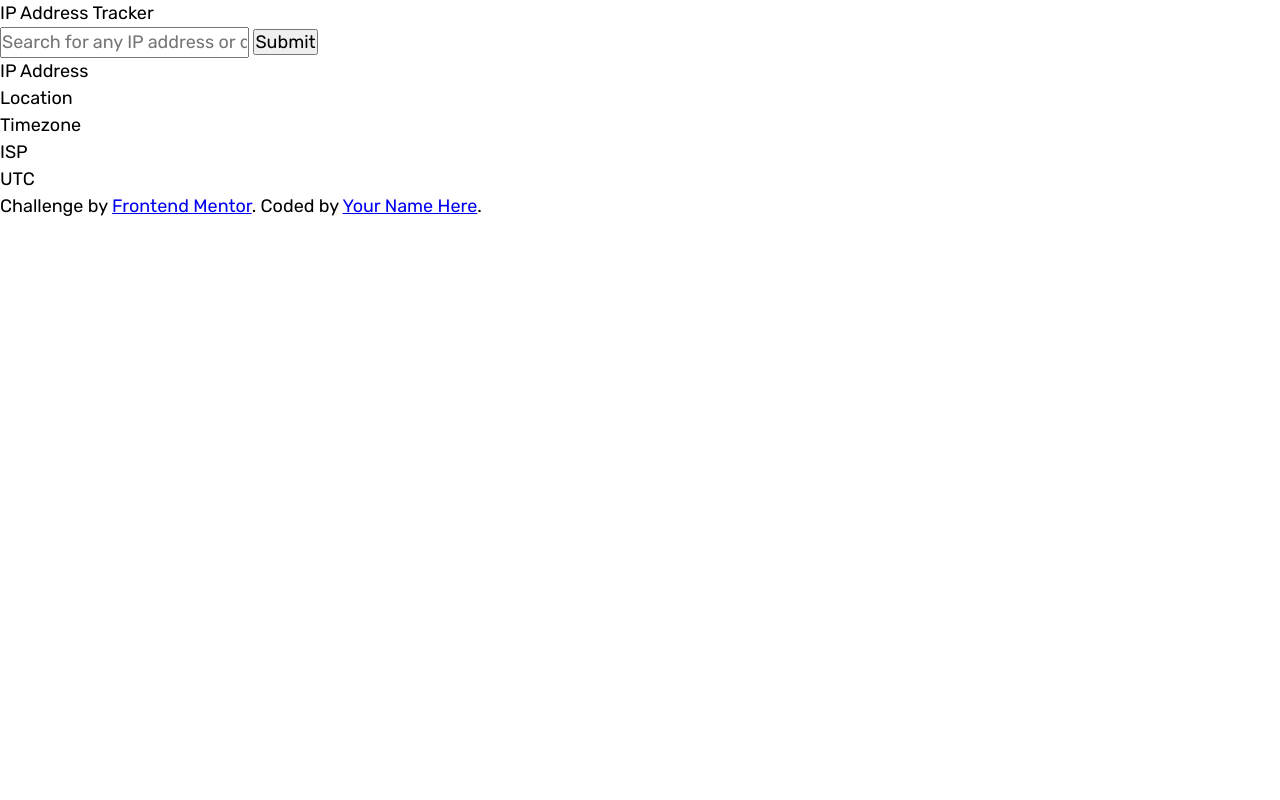
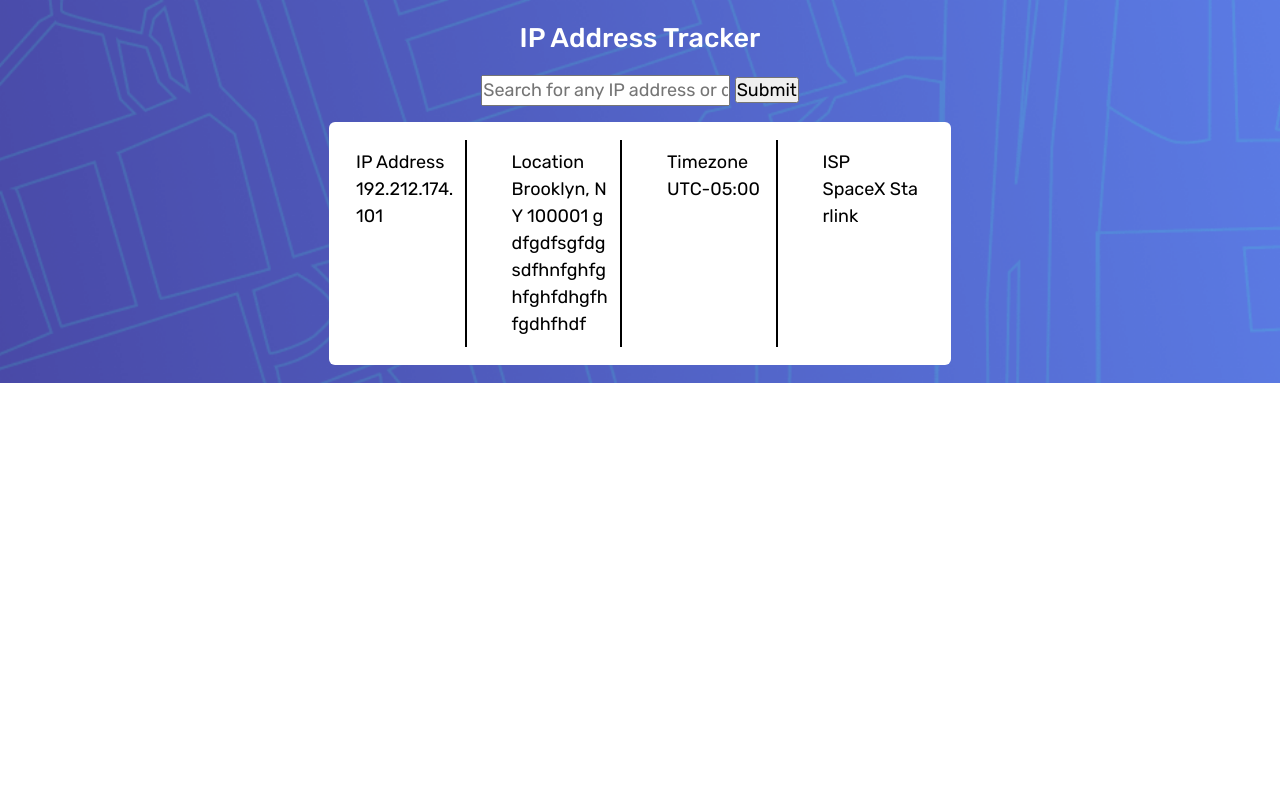
Before and after one commit to DrZero1234/FEM_IP_tracker, a plain HTML site: page index.html in a window 1280 px wide. Shown: the top 800 px of the page. Drawn offline with nearby package versions, Linux system fonts and the light colour scheme.

Commit message:
TODO fix grid

```diff
--- a/index.html
+++ b/index.html
@@ -17,19 +17,41 @@
   <!-- Feel free to remove these styles or customise in your own stylesheet 👍 -->
 </head>
 <body>
+  <div class="container">
+    <header>
+        <h1>IP Address Tracker</h1>
+        <form id="geo-form">
+          <input type="text" placeholder="Search for any IP address or domain">
+          <input type="submit" />
+        </form>
+        <div class="result-grid">
+            <div class="result-col ip">
+              <h3>
+                IP Address
+              </h3>
+              <h2>
+                192.212.174.101
+              </h2>
+            </div>
+            <div class="result-col location">
+              <h3>Location</h3>
+              <h2>Brooklyn, NY 100001 gdfgdfsgfdgsdfhnfghfghfghfdhgfhfgdhfhdf </h2>
+            </div>
+            <div class="result-col timezone"><h3>Timezone</h3>
+            <h2>UTC-05:00</h2>
+            </div>
+            <div class="result-col isp"><h3>ISP</h3>
+            <h2>SpaceX Starlink</h2>
+            </div>
+        </div>
+      </header>
+    <main>
+      <div class="map"></div>
+    </main>
+  </div>
 
-  <h1>IP Address Tracker</h1>
-  <form id="geo-form">
-    <input type="text" placeholder="Search for any IP address or domain">
-    <input type="submit" />
-  </form>
 
-  <div class="result-grid">
-    <div id="ip-result">IP Address</div>
-    <div id="location-result">Location</div>
-    <div id="timezone-result">Timezone</div>
-    <div id="isp-result">ISP</div>
-  </div>
+
 
 
     UTC <!-- add offset value dynamically using the API -->
--- a/scripts/script.js
+++ b/scripts/script.js
@@ -0,0 +1,6 @@
+const EMAIL_REGEX = /^([a-zA-Z0-9._%-]+@[a-zA-Z0-9.-]+\.[a-zA-Z]{2,})$/;
+const IP_REGEX = /^(?:[0-9]{1,3}\.){3}[0-9]{1,3}$/;
+const DOMAIN_REGEX = /^(?=.{1,253}\.?$)(?:(?!-|[^.]+_)[A-Za-z0-9-_]{1,63}(?<!-)(?:\.|$)){2,}$/
+
+
+console.log(DOMAIN_REGEX.test("www.facebook.com"))
--- a/style.css
+++ b/style.css
@@ -7,6 +7,8 @@
 
     --primary-200: hsl(0, 0%, 17%);
     --primary-500: hsl(0, 0%, 59%);
+
+    --size-mobile: 80em;
 }
 
 /* Box sizing rules */
@@ -78,3 +80,66 @@ body {
     font-family: 'Rubik', sans-serif;
     font-size: var(--fs-normal);
 }
+
+.container {
+    display: grid;
+    grid-template-rows: 1fr 2fr;
+}
+
+header {
+    background-image: url("./images/pattern-bg-desktop.png");
+    background-repeat: no-repeat;
+    background-position: center;
+    background-size: cover;
+    padding: 1em;
+}
+
+header,main {
+    display: flex;
+    flex-direction: column;
+    align-items: center;
+    gap: 1rem;
+}
+
+h1 {
+    color: white;
+    font-weight: var(--fw-bold);
+    text-transform: capitalize;
+    font-size: 1.5em;
+}
+
+.result-grid {
+    display: grid;
+    width: 50%;
+    grid-template-columns: repeat(4,1fr);
+    z-index: 10;
+    background-color: white;
+    border: none;
+    border-radius: 6px;
+}
+
+.result-col {
+    margin: 1em;
+    padding: .5em;
+    word-break: break-all;
+}
+
+.result-col:not(:last-child) {
+    border-right: 2px solid black;
+}
+
+
+
+@media screen and (max-width: 31.25em) {
+    header {
+        background-image: url("./images//pattern-bg-mobile.png");
+    }
+
+    .result-grid {
+        grid-template-columns: 1fr;
+    }
+
+    .result-col:not(:last-child){
+        border-right: none;
+    }
+}
```
